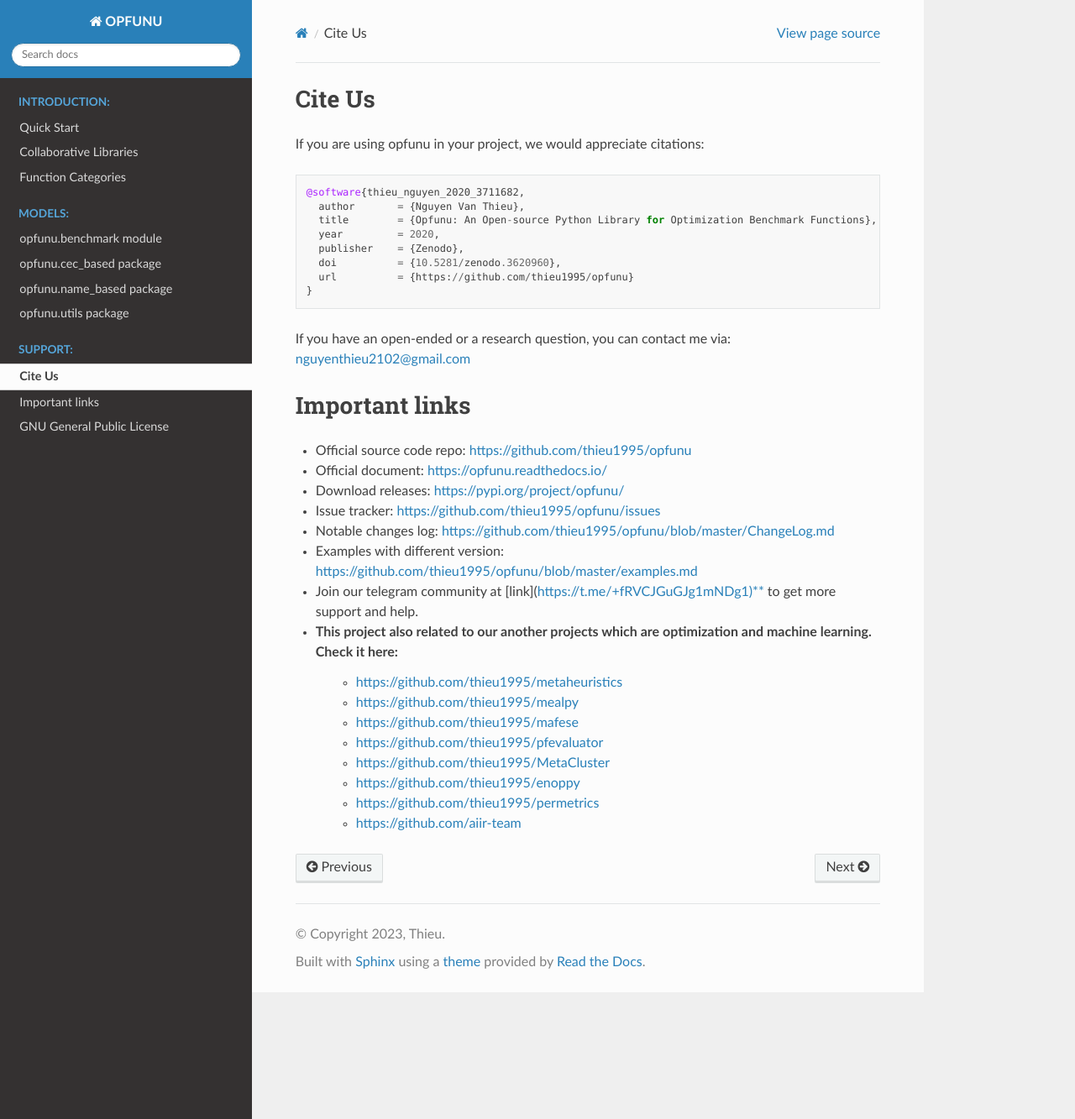
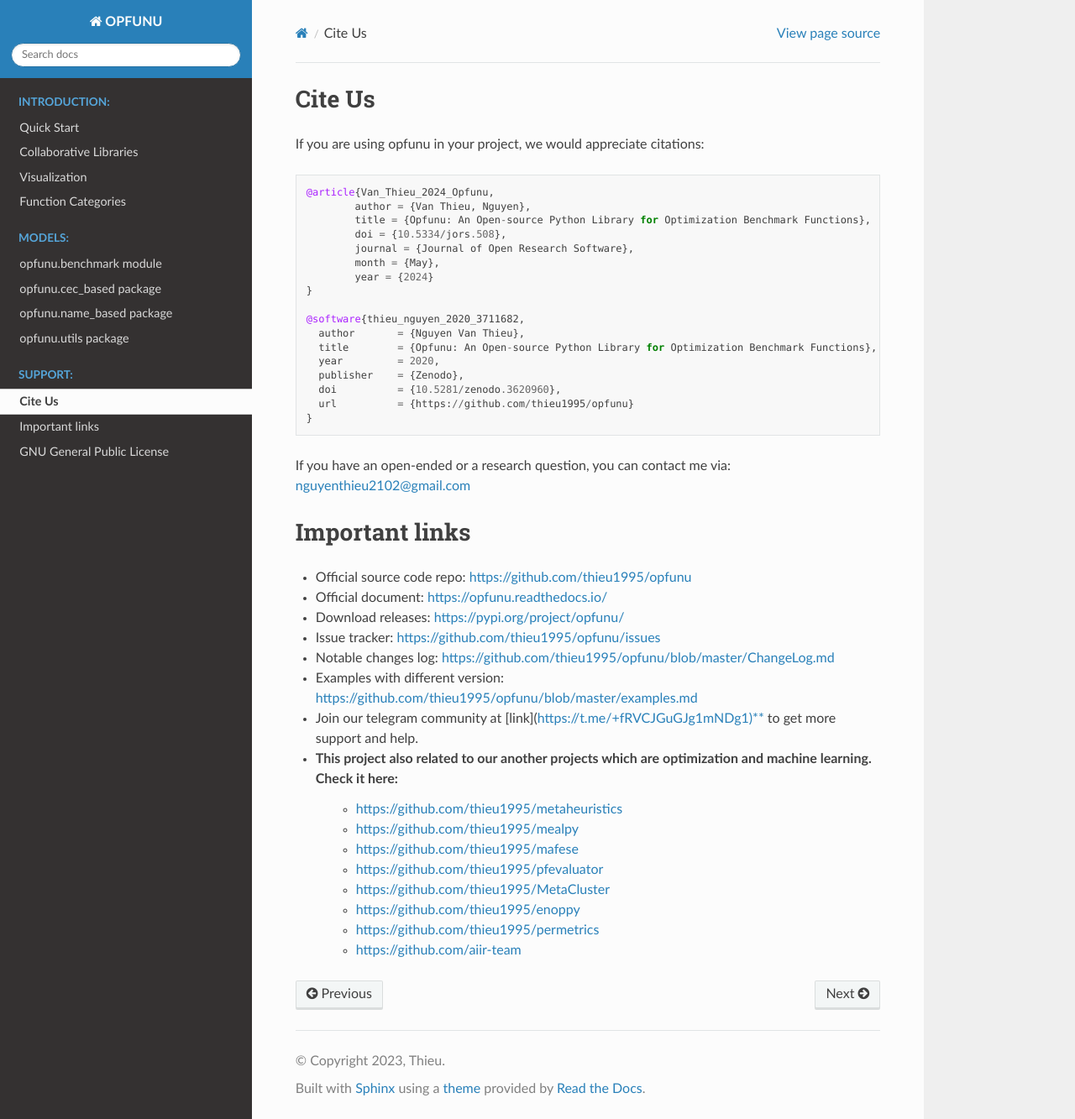
Before and after one commit to thieu1995/opfunu, a Sphinx documentation site: the page built from docs/source/pages/support.rst, in a window 1280 px wide and 1333 px high. Shown: the whole window at 84% size. Built offline with Sphinx 7.4.7 and the Read the Docs theme 2.0.0, drawn with Linux system fonts in a browser that asks for light colours.

Commit message:
Update docs

```diff
--- a/docs/source/index.rst
+++ b/docs/source/index.rst
@@ -75,6 +75,7 @@
 
    pages/quick_start.rst
    pages/integrated.rst
+   pages/visualization.rst
    pages/categories.rst
 
 
--- a/docs/source/pages/support.rst
+++ b/docs/source/pages/support.rst
@@ -5,6 +5,15 @@
 If you are using opfunu in your project, we would appreciate citations:
 
 ::
+
+	@article{Van_Thieu_2024_Opfunu,
+		author = {Van Thieu, Nguyen},
+		title = {Opfunu: An Open-source Python Library for Optimization Benchmark Functions},
+		doi = {10.5334/jors.508},
+		journal = {Journal of Open Research Software},
+		month = {May},
+		year = {2024}
+	}
 
 	@software{thieu_nguyen_2020_3711682,
 	  author       = {Nguyen Van Thieu},
```
Also changed, not shown: docs/source/pages/visualization.rst (added, +71 -0 lines).
